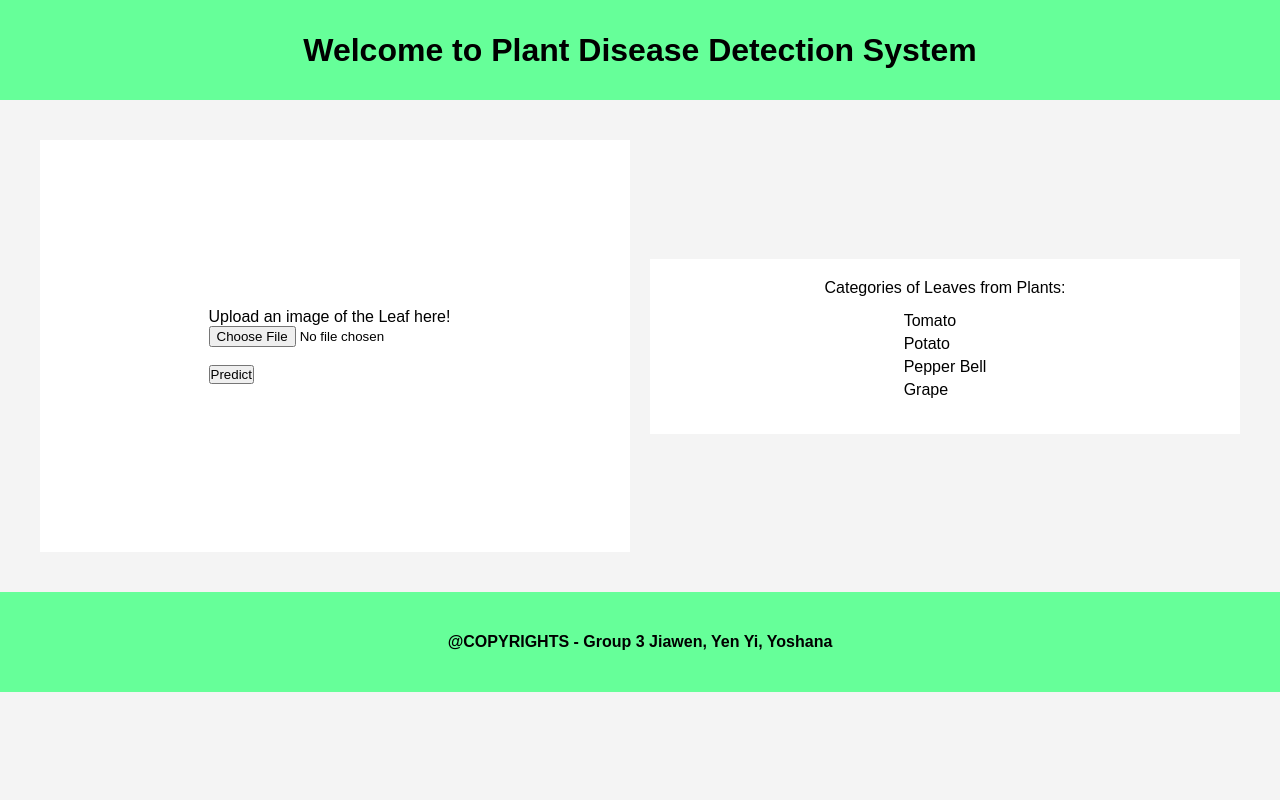
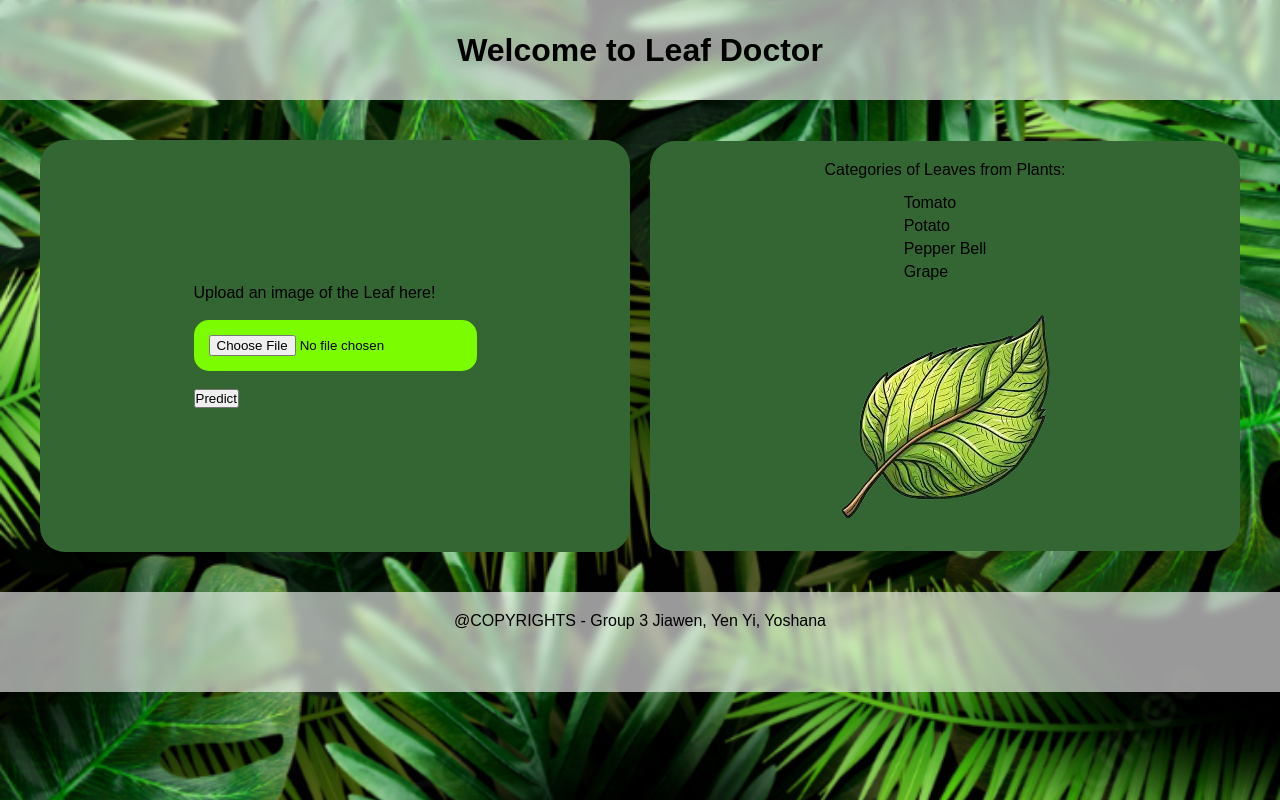
Before and after one commit to Yoshana18/Group3_PlantDisease, a plain HTML site: page templates/index.html in a window 1280 px wide. Drawn offline with Linux system fonts and the light colour scheme.

Commit message:
save the changes

```diff
--- a/templates/index.html
+++ b/templates/index.html
@@ -6,100 +6,61 @@
 
     <style>
         * {
-            margin: 0; padding: 0;
-            box-sizing: border-box;
-        }
+            margin: 0; padding: 0; box-sizing: border-box; }
 
         body {
-            width: 100%; margin: auto;
-            font-family: Arial, sans-serif;
-            background-color: #f4f4f4;
-        }
+            width: 100%; margin: auto; font-family: Arial, sans-serif;
+            background: url('image/Background.png') no-repeat center center fixed;
+            background-size: cover; }
+
+        h1, .grid_3 {
+            background: rgba(255, 255, 255, 0.6); /* Light transparency */
+            backdrop-filter: blur(5px); /* Softens the background */
+            padding: 20px; text-align: center;
+            color: black; justify-content: center;}
+
+        h1 {
+            display: flex; justify-content: center; align-items: center;
+            padding: 20px; color: black; text-align: center; }
 
         .Main_Container {
-            display: grid;
-            grid-template-rows: 100px auto 100px;
-        }
-
-        h1 {
-            display: flex;
-            background-color: #66FF99;
-            justify-content: center;
-            align-items: center;
-            padding: 20px;
-            color: black;
-            text-align: center;
-        }
+            display: grid; grid-template-rows: 100px auto 100px; }
 
         /* Grid 2 - Main Content */
         .grid_2 {
-            display: flex;
-            justify-content: space-between;
-            align-items: center;
-            gap: 20px;
-            padding: 40px;
-        }
+            display: flex; justify-content: space-between; align-items: center;
+            gap: 20px; padding: 40px; }
 
         /* Form container */
         .grid_2A {
-            display: flex;
-            flex-direction: column;
-            align-items: center;
-            justify-content: center;
-            background-color: white;
-            width: 50%;
-            height: 412px;
-            padding: 20px;
-<!--            border: 2px solid black;-->
-        }
+            display: flex; flex-direction: column; align-items: center;
+            justify-content: center; background-color: #336633; width: 50%;
+            height: 412px; padding: 20px; border-radius: 25px; }
 
         #imagePreview {
-            display: none;
-            max-width: 300px;
-            height: auto;
-            border-radius: 4px;
-            padding: 5px;
-            margin-top: 10px;
-<!--            border: 1px solid #ddd;-->
-        }
+            display: none; max-width: 300px; height: auto; border-radius: 4px;
+            padding: 5px; margin-top: 10px; }
 
         /* Categories Section */
         .grid_2B {
-            display: flex;
-            flex-direction: column;
-            align-items: center;
-            justify-content: center;
-            background-color: white;
-            width: 50%;
-            padding: 20px;
-<!--            border: 2px solid black;-->
-        }
+            display: flex; flex-direction: column; align-items: center;
+            justify-content: center; background-color: #336633;
+            width: 50%; padding: 20px; border-radius: 25px; }
 
         ul {
-            text-decoration: none;
-            list-style-type: none;
-            padding: 10px;
-        }
+            text-decoration: none; list-style-type: none; padding: 10px; }
 
         ul li {
-            margin: 5px 0;
-        }
+            margin: 5px 0;}
 
         .grid_2B img {
-            max-width: 100%;
-            height: auto;
-            margin-top: 10px;
-        }
+            max-width: 100%; height: auto; margin-top: 10px; }
 
-        /* Footer */
-        .grid_3 {
-            display: flex;
-            justify-content: center;
-            align-items: center;
-            padding: 20px;
-            background-color: #66FF99;
-            font-weight: bold;
-        }
+        .up_c
+        {
+            background-color: #7CFC00; width: auto; height: auto;
+            justify-content: center; padding: 15px;  border-radius: 15px;}
+
         @media (max-width: 600px) {
             .grid_2 {
                 flex-direction: column;
@@ -124,30 +85,29 @@
             .grid_2A, .grid_2B {
                 width: 80%;
             }
+        }
 
-        .up_c
-        {
-            background-color: red;
-
-        }
     </style>
 </head>
 
 <body>
     <div class="Main_Container">
         <h1 class="grid_1">
-            Welcome to Plant Disease Detection System
+            Welcome to Leaf Doctor
         </h1>
 
         <div class="grid_2">
             <!-- Image Upload Section -->
             <section class="grid_2A">
                 <form method="post" enctype="multipart/form-data">
-                    <label for="imageUpload" class="up_c">Upload an image of the Leaf here!</label>
+                    <label for="imageUpload"> Upload an image of the Leaf here!</label>
                     <br>
-                    <input type="file" id="imageUpload" name="image" accept="image/*" onchange="previewImage(event)" class="up_c">
                     <br>
-                    <img id="imagePreview" src="" alt="Image Preview" class="up_c">
+                    <div  class="up_c">
+                        <input type="file" id="imageUpload" name="image" accept="image/*" onchange="previewImage(event)">
+                        <br>
+                        <img id="imagePreview" src="" alt="Image Preview" class="up_c">
+                    </div>
                     <br>
                     <button type="submit">Predict</button>
                 </form>
@@ -162,7 +122,7 @@
                     <li>Pepper Bell</li>
                     <li>Grape</li>
                 </ul>
-<!--                <img src="Image/Leaf.png" alt="leaf">-->
+                <img src="Image/Leaf.png" alt="leaf">
             </section>
         </div>
 
```
Also changed, not shown: templates/image/Background.png (added).
